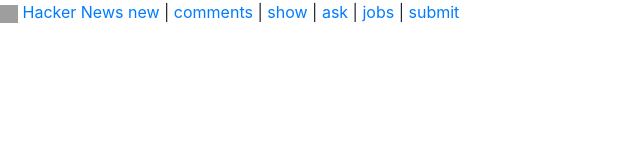
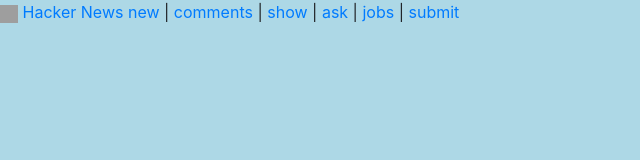
Before and after one commit to ckrac/Hacker-News-Clone, a plain HTML site: page public/index.html in a window 1280 px wide. Shown: the whole page, without its empty margins (0-640 px from the left). Drawn offline with nearby package versions, Linux system fonts and the light colour scheme; no server answers; grey boxes are pictures that could not be loaded.

Commit message:
add css style sheet

```diff
--- a/public/index.html
+++ b/public/index.html
@@ -6,6 +6,8 @@
   <title>Hacker News Clone</title>
 
   <link rel="stylesheet" href="https://maxcdn.bootstrapcdn.com/bootstrap/4.0.0/css/bootstrap.min.css" integrity="sha384-Gn5384xqQ1aoWXA+058RXPxPg6fy4IWvTNh0E263XmFcJlSAwiGgFAW/dAiS6JXm" crossorigin="anonymous">
+  <link rel="stylesheet" href="styles/style.css" type="text/css" />
+
 
 </head>
 <body>
--- /dev/null
+++ b/public/styles/style.css
@@ -0,0 +1,3 @@
+body {
+    background-color: lightblue;
+}
```
